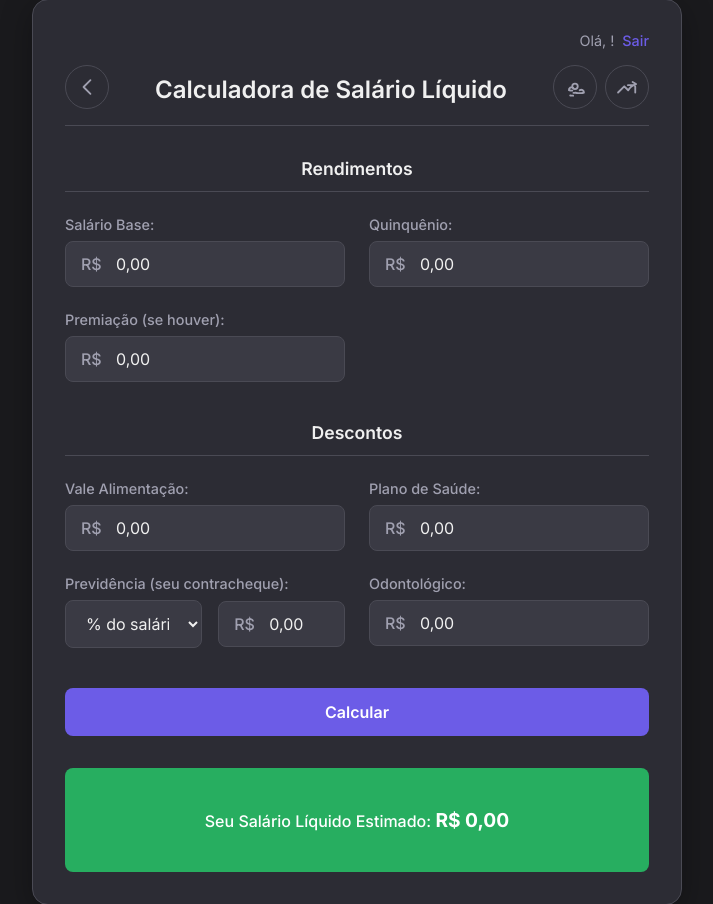
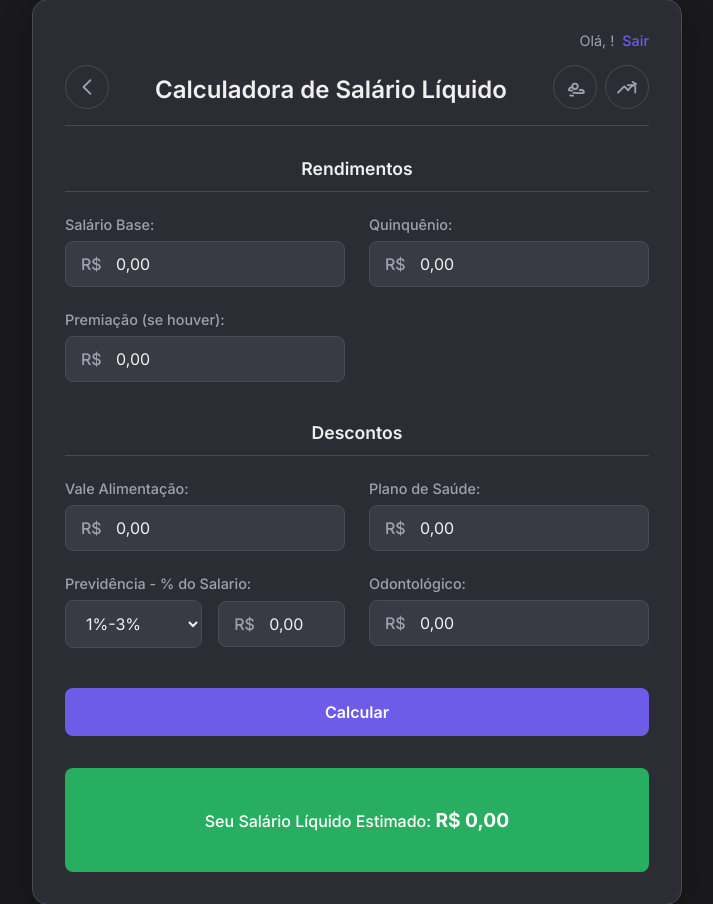
Before and after one commit to xrafaelmuller/salary-calc, a Flask app: template apps/templates/salarycalc/index.html in a window 1280 px wide. Shown: the part 25-929 px from the top of the page, without its empty margins (283-996 px from the left). Run offline with Flask 3, Linux system fonts and the light colour scheme; the template is opened without the code that fills it, so the values that code supplies are empty.

Commit message:
fix nomes

```diff
--- a/apps/templates/salarycalc/index.html
+++ b/apps/templates/salarycalc/index.html
@@ -140,10 +140,10 @@
                         </div>
                     </div>
                     <div>
-                        <label for="previdencia_privada">Previdência (seu contracheque):</label>
+                        <label for="previdencia_privada">Previdência - % do Salario:</label>
                         <div class="input-group-split">
                             <select id="previdencia_percentual_selector">
-                                <option value="">% do salário </option>
+                                <option value="">1%-3% </option>
                                     {% for i in range(1, 9) %}
                                         <option value="{{ i * 0.5 }}">{{ i * 0.5 }}%</option>
                                     {% endfor %}
```
